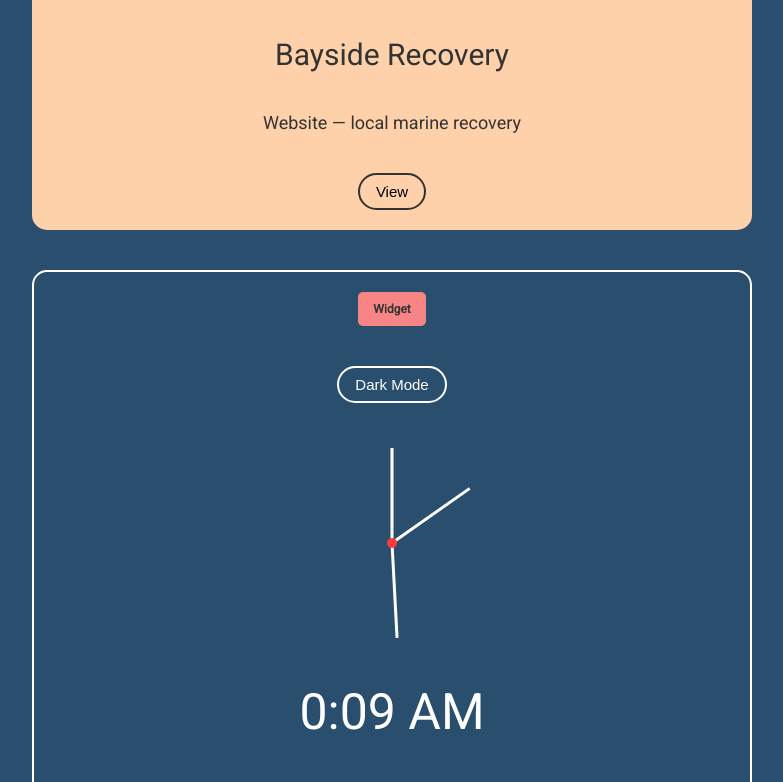
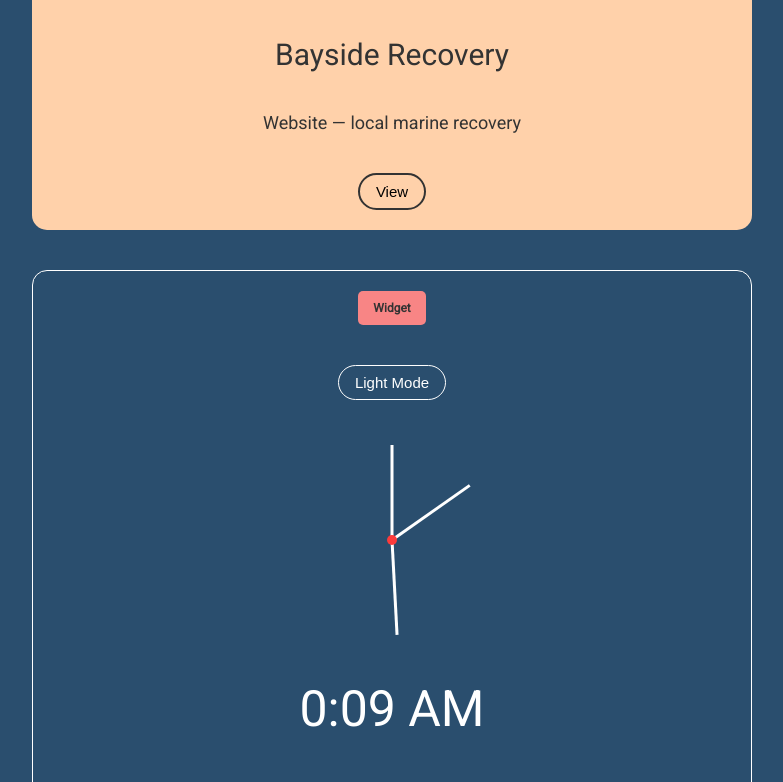
Before and after one commit to Klasens/panagram_2, a website: page index.html in a window 1280 px wide. Both pictures are taken after a click on the button "Dark Mode". Shown: the part 3202-3984 px from the top of the page, without its empty margins (248-1031 px from the left). Drawn offline with nearby package versions, Linux system fonts and the light colour scheme.

Commit message:
Touches on card_clock

```diff
--- a/cards.js
+++ b/cards.js
@@ -143,6 +143,12 @@ const months = [
 
 // Toggle Dark & Light Mode
 clockBtn.addEventListener('click', function () {
+  if (clockBtn.innerText === 'Dark Mode') {
+    clockBtn.innerText = 'Light Mode';
+  } else {
+    clockBtn.innerText = 'Dark Mode';
+  }
+
   // Card background
   clockCard.classList.toggle('backgroundColor-cream');
   clockCard.classList.toggle('borderColor-white');
--- a/scss/_card_clock.scss
+++ b/scss/_card_clock.scss
@@ -16,7 +16,7 @@
   color: $color-white;
 }
 .borderColor-white {
-  border: 2px solid $color-white;
+  border: 1px solid $color-white;
 }
 .borderColor-black {
   border: 2px solid $color-black;
```
Also changed, not shown: css/style.css.
